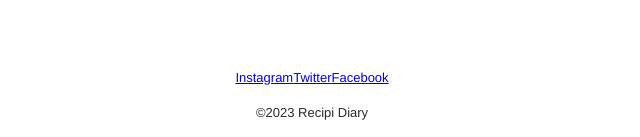
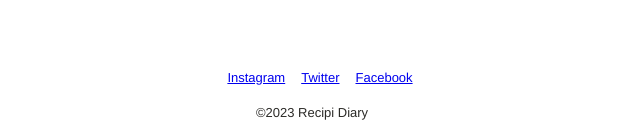
Before and after one commit to miegonbe/recipisite, a plain HTML site: page index.html in a window 1280 px wide. Shown: the part 1017-1154 px from the top of the page, 328-968 px from the left. Drawn offline with Linux system fonts and the light colour scheme.

Commit message:
Add files via upload

```diff
--- a/index.html
+++ b/index.html
@@ -33,7 +33,7 @@
     <ul class="sns">
       <li class="instagram"><a href="#">Instagram</a></li>
       <li class="twitter"><a href="#">Twitter</a></li>
-      <li><a class="Facebook"href="#">Facebook</a></li>
+      <li><a class="facebook"href="#">Facebook</a></li>
     </ul>
     <p  class="footer">&COPY;2023 Recipi Diary</p>
   </footer>
--- a/style.css
+++ b/style.css
@@ -61,7 +61,7 @@ ul{list-style: none;
 .sns{
   display: flex;
   justify-content: center;
-  padding-left: 0;
+  padding-left: 16px;
   padding-bottom: 20px;
 }
 
@@ -74,6 +74,12 @@ li{
 
 .instagram{
   padding-left: 0;
+}
+.twitter{
+  padding-left: 16px;
+}
+.facebook{
+  padding-left: 16px;
 }
 .footer{
   font-size: 13px;
```
